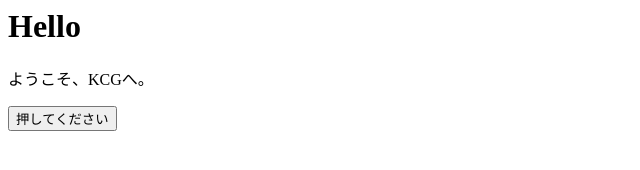
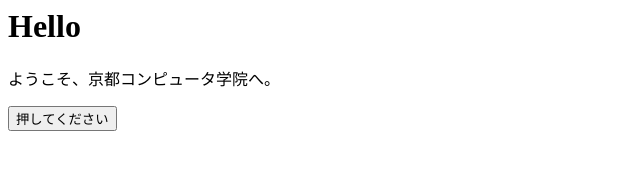
Before and after one commit to lill0820/project06, a plain HTML site: page index.html in a window 1280 px wide. Shown: the whole page, without its empty margins (0-640 px from the left). Drawn offline with Linux system fonts and the light colour scheme.

Commit message:
Replace KCG with Kyoto Computeer Gakuin.

```diff
--- a/index.html
+++ b/index.html
@@ -7,7 +7,7 @@
 <body>
     <h1>Hello</h1>
     <p>
-        ようこそ、KCGへ。
+        ようこそ、京都コンピュータ学院へ。
     </p>
     <button onclick="showHello()">押してください</button>
 </body>
```
